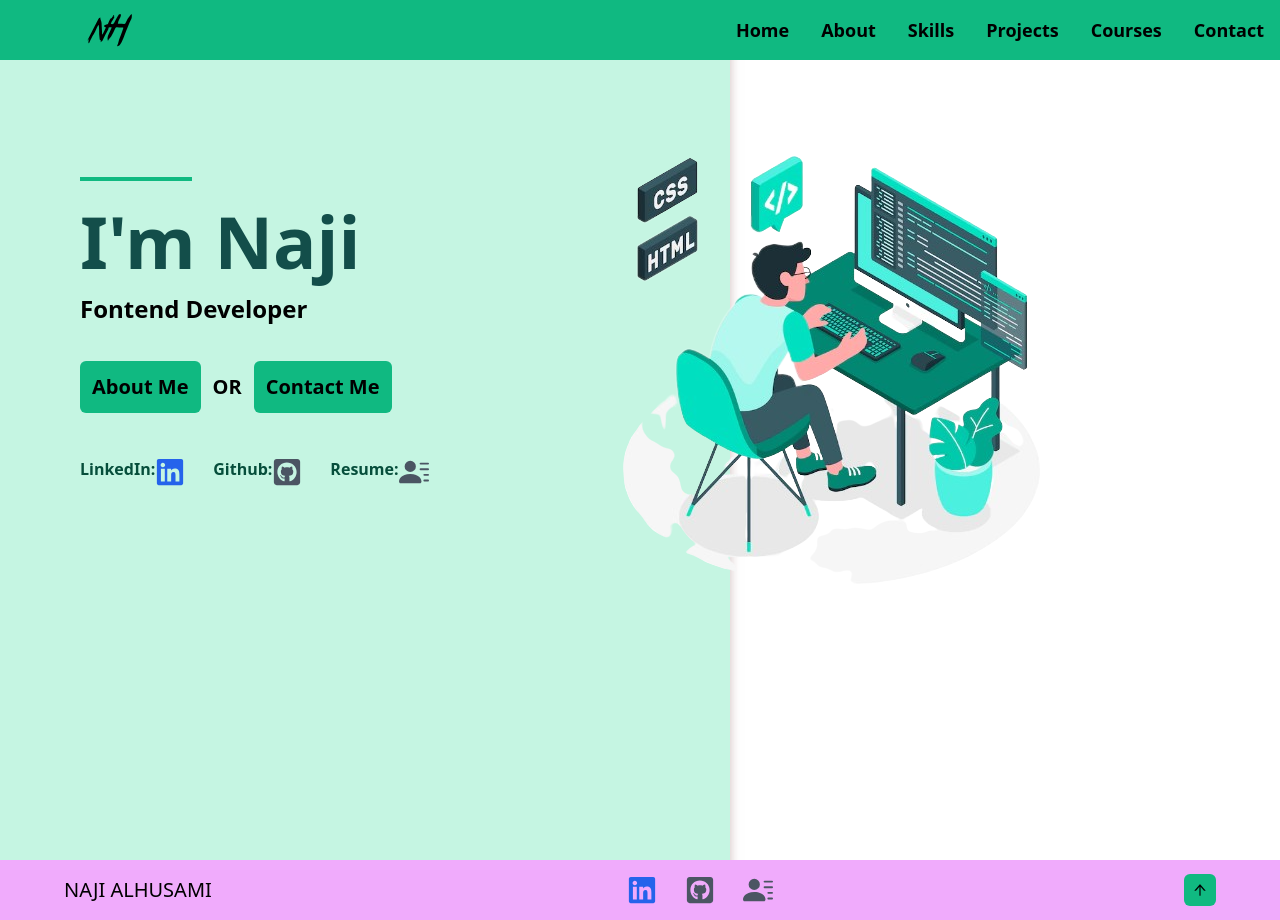
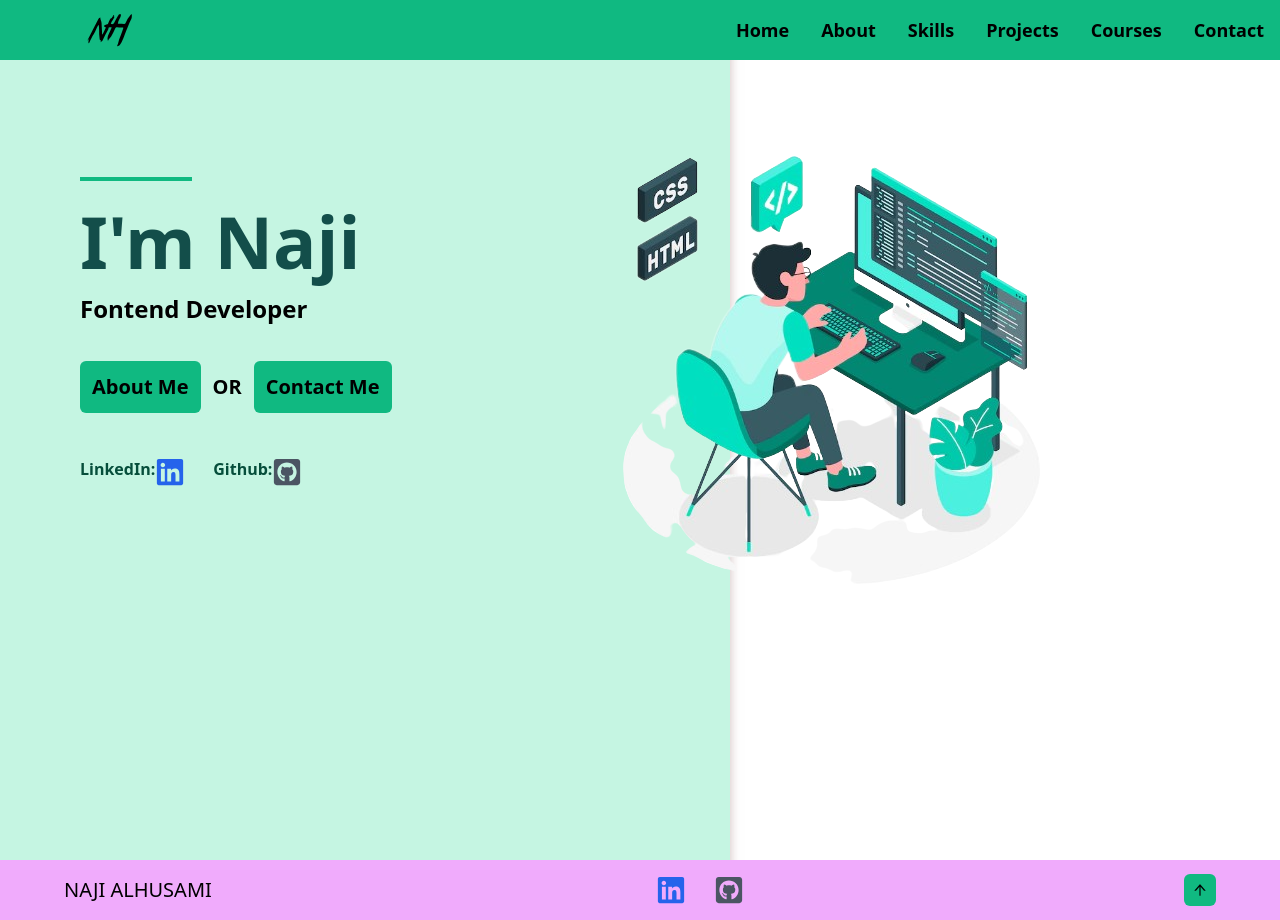
Before and after one commit to naji-alhusami/my-portfolio, a React (Create React App) app: page / in a window 1280 px wide. Built offline with nearby package versions, Linux system fonts and the light colour scheme.

Commit message:
fixed bug

```diff
--- a/src/components/Home/SocialLinks.js
+++ b/src/components/Home/SocialLinks.js
@@ -34,17 +34,17 @@ const SocialLinksData = [
   //   ),
   //   url: CV,
   // },
-  {
-    id: 3,
-    name: "Resume: ",
-    image: (
-      <BsFillPersonLinesFill
-        download
-        className="text-gray-600 hover:text-gray-800"
-      ></BsFillPersonLinesFill>
-    ),
-    url: CV,
-  },
+  // {
+  //   id: 3,
+  //   name: "Resume: ",
+  //   image: (
+  //     <BsFillPersonLinesFill
+  //       download
+  //       className="text-gray-600 hover:text-gray-800"
+  //     ></BsFillPersonLinesFill>
+  //   ),
+  //   url: CV,
+  // },
 ];
 
 const SocialLinks = ({showName}) => {
```
